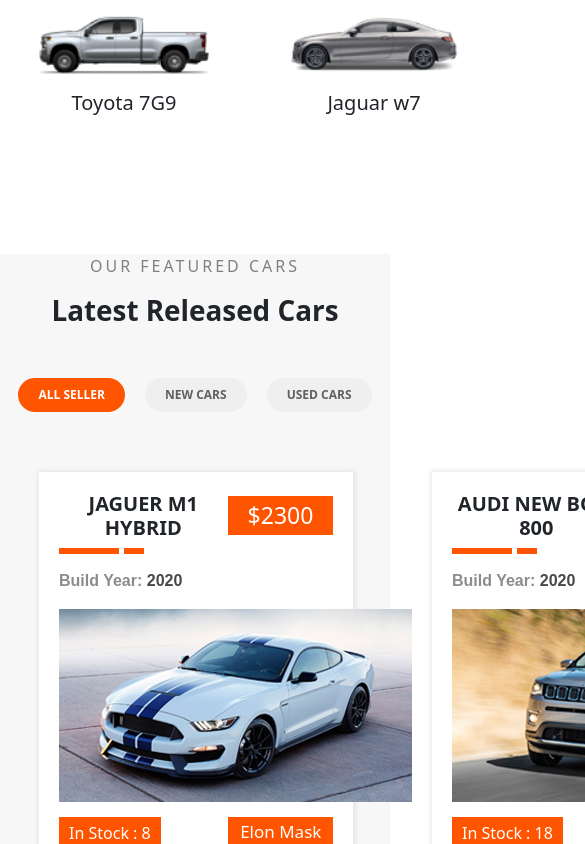
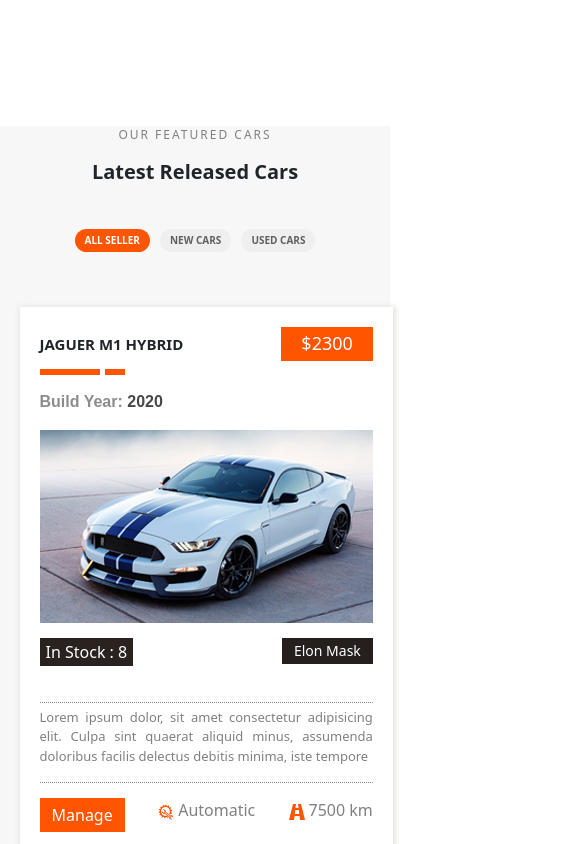
Before and after one commit to NH-Rifat/car_dealer_warehouse_management_client, a React (Create React App) app: page / in a window 390 px wide. Shown: the part 3020-3864 px from the top of the page, 585 px wide, since content can reach past the window. Built offline with nearby package versions, Linux system fonts and the light colour scheme.

Commit message:
Inventory section responsive done

```diff
--- a/src/pages/Home/CarModel/CarModel.module.css
+++ b/src/pages/Home/CarModel/CarModel.module.css
@@ -114,57 +114,57 @@ p.category{
 }
 @media only screen and (max-width: 425px){
   p.category{
-    font-size: 20px;
+    font-size: 18px;
     letter-spacing: 3px;
   }
   .car_model h1{
-    font-size: 32px;
+    font-size: 25px;
     color: rgb(255, 84, 0);
   }
   .car_section{
     display: grid;
     grid-template-columns: repeat(2,1fr);
     margin-top: 100px;
-    grid-gap: 40px 80px;
+    grid-gap: 40px 40px;
   }
   .car_section p{
     font-size: 20px;
   }
   .car_section img{
     margin-bottom: 12px;
-    width: 170px;
+    width: 100px;
   }
 }
 @media only screen and (max-width: 375px){
   p.category{
-    font-size: 20px;
+    font-size: 18px;
     letter-spacing: 3px;
   }
   .car_model h1{
-    font-size: 32px;
+    font-size: 25px;
     color: rgb(255, 84, 0);
   }
   .car_section{
     display: grid;
     grid-template-columns: repeat(2,1fr);
     margin-top: 100px;
-    grid-gap: 40px 80px;
+    grid-gap: 40px 50px;
   }
   .car_section p{
     font-size: 20px;
   }
   .car_section img{
     margin-bottom: 12px;
-    width: 170px;
+    width: 120px;
   }
 }
 @media only screen and (max-width: 320px){
   p.category{
-    font-size: 20px;
+    font-size: 17px;
     letter-spacing: 3px;
   }
   .car_model h1{
-    font-size: 32px;
+    font-size: 22px;
     color: rgb(255, 84, 0);
   }
   .car_section{
--- a/src/pages/Home/Inventory/Inventory.js
+++ b/src/pages/Home/Inventory/Inventory.js
@@ -197,7 +197,6 @@ const Inventory = () => {
           </div>
         </div>
 
-
         <div className={styles.card}>
           <div className={styles.name_price}>
             <div className={styles.name}>
--- a/src/pages/Home/Inventory/Inventory.module.css
+++ b/src/pages/Home/Inventory/Inventory.module.css
@@ -1,6 +1,7 @@
 .inventory_main{
   margin-bottom: 50px;
   background-color: rgb(247, 247, 247);
+  /* width: 100%; */
 }
 .inventory_section{
   margin-top: 120px;
@@ -135,15 +136,10 @@ button.seller_btn{
   display: flex;
   justify-content: space-between;
 }
-.supply h5{
-  font-size: 17px;
-  background-color: rgb(255, 84, 0);
-  color: white;
-  padding: 5px 12px;
-}
+
 .supplier_name h5{
   font-size: 17px;
-  background-color: rgb(255, 84, 0);
+  background-color: rgb(37, 32, 30);
   color: white;
   padding: 5px 12px;
 }
@@ -158,7 +154,7 @@ button.seller_btn{
 
 .quantity p{
   color: white;
-  background-color: rgb(255, 84, 0);
+  background-color: rgb(41, 34, 30);
   padding: 4px 10px;
   font-weight: 500;
 }
@@ -176,3 +172,532 @@ button.seller_btn{
   color: gray;
   margin-left: 4px;
 }
+
+/* Responsive */
+@media only screen and (max-width: 1440px){
+
+  .inventory_section p{
+    letter-spacing: 2px;
+    text-align: center;
+    font-size: 20px;
+  }
+  .inventory_section h1{
+    text-align: center;
+    font-weight: 700;
+    font-size: 32px;
+  }
+  .btn_group button{
+    margin: 5px;
+    padding: 10px 20px;
+    border-radius: 20px;
+    font-size: 15px;
+    margin-bottom: 40px;
+  }
+  .inventory_card{
+    width: 90%;
+    margin: 0 auto;
+    display: grid;
+    grid-template-columns: repeat(3,1fr);
+    margin-top: 50px;
+    grid-row-gap: 30px;
+    grid-column-gap: 20px;
+  }
+  .card{
+    padding: 20px;
+    width: 95%;
+    box-shadow: 1px 1px 5px 2px rgb(231, 229, 227);
+    background-color: white;
+  }
+  .name h2{
+    font-size: 20px;
+    font-weight: 700;
+  }
+  .price h3{
+    font-size: 23px;
+    background-color: rgb(255, 84, 0);
+    color: white;
+    padding: 6px 20px;
+    /* border-radius: 5px; */
+  }
+  .first_line{
+    width: 60px;
+    height: 6px;
+    background-color: rgb(255, 84, 0);
+    color: black;
+  }
+  .second_line{
+    width: 20px;
+    height: 6px;
+    background-color: rgb(255, 84, 0);
+    color: black;
+    margin-left: 5px;
+  }
+  .description p{
+    text-align: justify;
+    font-size: 16px;
+    font-weight: 500;
+    color: gray;
+    margin-top: 5px;
+  }
+  .manage_section{
+    display: flex;
+    justify-content: space-between;
+    /* align-items: center; */
+  }
+
+  .supplier{
+    margin-top: 15px;
+    display: flex;
+    justify-content: space-between;
+  }
+
+  .supplier_name h5{
+    font-size: 17px;
+    background-color: rgb(37, 32, 30);
+    color: white;
+    padding: 5px 12px;
+  }
+  .update button{
+    font-size: 17px;
+    background-color: rgb(255, 84, 0);
+    color: white;
+    padding: 5px 12px;
+    border: none;
+    font-weight: 500;
+  }
+
+  .quantity p{
+    color: white;
+    background-color: rgb(41, 34, 30);
+    padding: 4px 10px;
+    font-weight: 500;
+  }
+
+  .speed span{
+    color: gray;
+    margin-left: 4px;
+  }
+
+}
+@media only screen and (max-width: 1024px){
+
+  .inventory_section p{
+    letter-spacing: 2px;
+    text-align: center;
+    font-size: 18px;
+  }
+  .inventory_section h1{
+    text-align: center;
+    font-weight: 700;
+    font-size: 28px;
+  }
+  .btn_group button{
+    margin: 5px;
+    padding: 8px 15px;
+    border-radius: 20px;
+    font-size: 14px;
+  }
+  .inventory_card{
+    width: 85%;
+    margin: 0 auto;
+    display: grid;
+    grid-template-columns: repeat(2,1fr);
+    margin-top: 50px;
+    grid-row-gap: 30px;
+    grid-column-gap: 20px;
+  }
+  .card{
+    padding: 20px;
+    width: 95%;
+    box-shadow: 1px 1px 5px 2px rgb(231, 229, 227);
+    background-color: white;
+  }
+  .name h2{
+    font-size: 20px;
+    font-weight: 700;
+  }
+  .price h3{
+    font-size: 23px;
+    background-color: rgb(255, 84, 0);
+    color: white;
+    padding: 6px 20px;
+    /* border-radius: 5px; */
+  }
+  .first_line{
+    width: 60px;
+    height: 6px;
+    background-color: rgb(255, 84, 0);
+    color: black;
+  }
+  .second_line{
+    width: 20px;
+    height: 6px;
+    background-color: rgb(255, 84, 0);
+    color: black;
+    margin-left: 5px;
+  }
+  .description p{
+    text-align: justify;
+    font-size: 16px;
+    font-weight: 500;
+    color: gray;
+    margin-top: 5px;
+  }
+  .manage_section{
+    display: flex;
+    justify-content: space-between;
+    /* align-items: center; */
+  }
+
+  .supplier{
+    margin-top: 15px;
+    display: flex;
+    justify-content: space-between;
+  }
+
+  .supplier_name h5{
+    font-size: 17px;
+    background-color: rgb(37, 32, 30);
+    color: white;
+    padding: 5px 12px;
+  }
+  .update button{
+    font-size: 17px;
+    background-color: rgb(255, 84, 0);
+    color: white;
+    padding: 5px 12px;
+    border: none;
+    font-weight: 500;
+  }
+
+  .quantity p{
+    color: white;
+    background-color: rgb(41, 34, 30);
+    padding: 4px 10px;
+    font-weight: 500;
+  }
+
+  .speed span{
+    color: gray;
+    margin-left: 4px;
+  }
+}
+@media only screen and (max-width: 768px){
+
+  .inventory_section p{
+    letter-spacing: 2px;
+    text-align: center;
+    font-size: 18px;
+  }
+  .inventory_section h1{
+    text-align: center;
+    font-weight: 700;
+    font-size: 28px;
+  }
+  .btn_group button{
+    margin: 5px;
+    padding: 8px 15px;
+    border-radius: 20px;
+    font-size: 14px;
+  }
+  .inventory_card{
+    width: 95%;
+    margin: 0 auto;
+    display: grid;
+    grid-template-columns: repeat(2,1fr);
+    margin-top: 50px;
+    grid-row-gap: 30px;
+    grid-column-gap: 0px;
+  }
+  .card{
+    padding: 20px;
+    width: 85%;
+    box-shadow: 1px 1px 5px 2px rgb(231, 229, 227);
+    background-color: white;
+  }
+  .car_img{
+    overflow: hidden;
+  }
+  .name h2{
+    font-size: 17px;
+    font-weight: 700;
+  }
+  .price h3{
+    font-size: 20px;
+    background-color: rgb(255, 84, 0);
+    color: white;
+    padding: 6px 20px;
+    /* border-radius: 5px; */
+  }
+  .first_line{
+    width: 60px;
+    height: 6px;
+    background-color: rgb(255, 84, 0);
+    color: black;
+  }
+  .second_line{
+    width: 20px;
+    height: 6px;
+    background-color: rgb(255, 84, 0);
+    color: black;
+    margin-left: 5px;
+  }
+  .description p{
+    text-align: justify;
+    font-size: 14px;
+    font-weight: 500;
+    color: gray;
+    margin-top: 5px;
+  }
+  .manage_section{
+    display: flex;
+    justify-content: space-between;
+    /* align-items: center; */
+  }
+
+  .supplier{
+    margin-top: 15px;
+    display: flex;
+    justify-content: space-between;
+  }
+
+  .supplier_name h5{
+    font-size: 15px;
+    background-color: rgb(37, 32, 30);
+    color: white;
+    padding: 5px 12px;
+  }
+  .update button{
+    font-size: 17px;
+    background-color: rgb(255, 84, 0);
+    color: white;
+    padding: 5px 12px;
+    border: none;
+    font-weight: 500;
+  }
+
+  .quantity p{
+    color: white;
+    background-color: rgb(41, 34, 30);
+    padding: 3px 8px;
+    font-weight: 500;
+  }
+
+  .speed span{
+    color: gray;
+    margin-left: 4px;
+  }
+}
+@media only screen and (max-width: 425px){
+
+  .inventory_section p{
+    letter-spacing: 2px;
+    text-align: center;
+    font-size: 12px;
+  }
+  .inventory_section h1{
+    text-align: center;
+    font-weight: 700;
+    font-size: 20px;
+  }
+  .btn_group button{
+    margin: 5px;
+    padding: 4px 10px;
+    border-radius: 20px;
+    font-size: 10px;
+  }
+  .inventory_card{
+    width: 90%;
+    margin: 0 auto;
+    display: grid;
+    grid-template-columns: repeat(1,1fr);
+    margin-top: 50px;
+    grid-row-gap: 30px;
+    grid-column-gap: 0px;
+  }
+  .card{
+    padding: 20px;
+    width: 95%;
+    box-shadow: 1px 1px 5px 2px rgb(231, 229, 227);
+    background-color: white;
+  }
+  .car_img{
+    overflow: hidden;
+  }
+  .name h2{
+    font-size: 15px;
+    font-weight: 700;
+  }
+  .price h3{
+    font-size: 18px;
+    background-color: rgb(255, 84, 0);
+    color: white;
+    padding: 6px 20px;
+    /* border-radius: 5px; */
+  }
+  .first_line{
+    width: 60px;
+    height: 6px;
+    background-color: rgb(255, 84, 0);
+    color: black;
+  }
+  .second_line{
+    width: 20px;
+    height: 6px;
+    background-color: rgb(255, 84, 0);
+    color: black;
+    margin-left: 5px;
+  }
+  .description p{
+    text-align: justify;
+    font-size: 13px;
+    font-weight: 500;
+    color: gray;
+    margin-top: 5px;
+  }
+  .manage_section{
+    display: flex;
+    justify-content: space-between;
+    /* align-items: center; */
+  }
+
+  .supplier{
+    margin-top: 15px;
+    display: flex;
+    justify-content: space-between;
+  }
+
+  .supplier_name h5{
+    font-size: 14px;
+    background-color: rgb(37, 32, 30);
+    color: white;
+    padding: 5px 12px;
+  }
+  .update button{
+    font-size: 16px;
+    background-color: rgb(255, 84, 0);
+    color: white;
+    padding: 5px 12px;
+    border: none;
+    font-weight: 500;
+  }
+
+  .quantity p{
+    color: white;
+    background-color: rgb(41, 34, 30);
+    padding: 2px 6px;
+    font-weight: 500;
+  }
+
+  .speed span{
+    color: gray;
+    margin-left: 4px;
+  }
+}
+@media only screen and (max-width: 375px){
+
+  .inventory_section p{
+    color: gray;
+    letter-spacing: 2px;
+    text-align: center;
+    font-size: 14px;
+  }
+  .inventory_section h1{
+    text-align: center;
+    font-weight: 700;
+    font-size: 22px;
+  }
+  .btn_group button{
+    margin: 5px;
+    padding: 4px 10px;
+    border-radius: 20px;
+    font-size: 10px;
+  }
+  .inventory_card{
+    width: 80%;
+    margin: 0 auto;
+    display: grid;
+    grid-template-columns: repeat(1,1fr);
+    margin-top: 50px;
+    grid-row-gap: 30px;
+    grid-column-gap: 0px;
+  }
+  .card{
+    padding: 20px;
+    width: 80%;
+    box-shadow: 1px 1px 5px 2px rgb(231, 229, 227);
+    background-color: white;
+  }
+  .car_img{
+    overflow: hidden;
+  }
+  .name h2{
+    font-size: 14px;
+    font-weight: 700;
+  }
+  .price h3{
+    font-size: 17px;
+    background-color: rgb(255, 84, 0);
+    color: white;
+    padding: 6px 20px;
+    /* border-radius: 5px; */
+  }
+  .first_line{
+    width: 60px;
+    height: 6px;
+    background-color: rgb(255, 84, 0);
+    color: black;
+  }
+  .second_line{
+    width: 20px;
+    height: 6px;
+    background-color: rgb(255, 84, 0);
+    color: black;
+    margin-left: 5px;
+  }
+  .description p{
+    text-align: justify;
+    font-size: 13px;
+    font-weight: 500;
+    color: gray;
+    margin-top: 5px;
+  }
+  .manage_section{
+    display: flex;
+    justify-content: space-between;
+    /* align-items: center; */
+  }
+
+  .supplier{
+    margin-top: 15px;
+    display: flex;
+    justify-content: space-between;
+  }
+
+  .supplier_name h5{
+    font-size: 14px;
+    background-color: rgb(37, 32, 30);
+    color: white;
+    padding: 5px 12px;
+  }
+  .update button{
+    font-size: 16px;
+    background-color: rgb(255, 84, 0);
+    color: white;
+    padding: 5px 12px;
+    border: none;
+    font-weight: 500;
+  }
+
+  .quantity p{
+    color: white;
+    background-color: rgb(41, 34, 30);
+    padding: 2px 6px;
+    font-weight: 500;
+  }
+
+  .speed span{
+    color: gray;
+    margin-left: 4px;
+  }
+}
```
